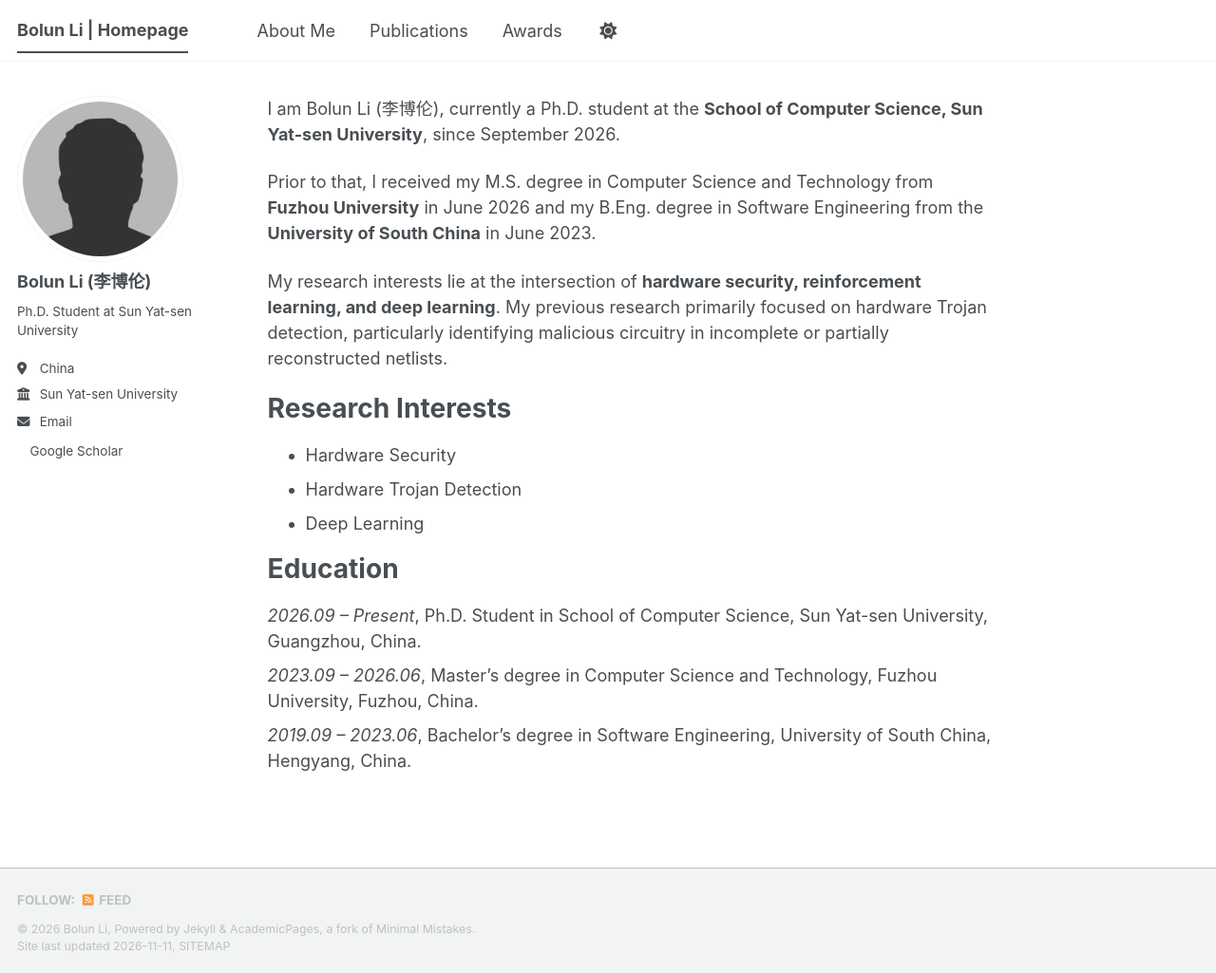
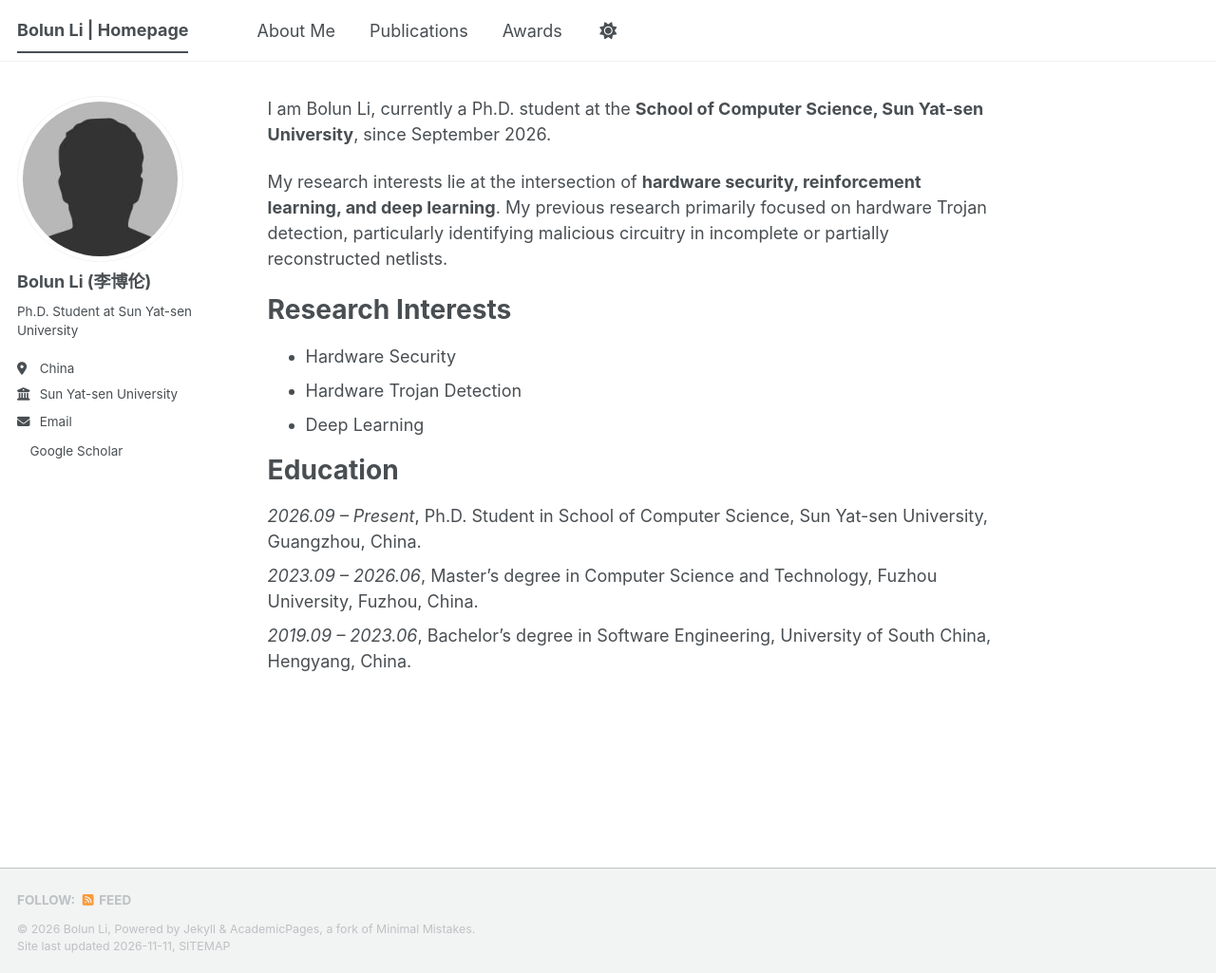
Before and after one commit to Libo32/Libo32.github.io, a Jekyll site: the page built from _pages/about.md, in a window 1280 px wide and 1025 px high. Shown: the whole window at 95% size. Built offline with Jekyll 4.4.1, drawn with Linux system fonts in a browser that asks for light colours; a script bundle is joined from its source files by our own code; a style sheet for code colours, icons or effects is not loaded.

Commit message:
Simplify introduction in about.md
Removed the Chinese characters from the introduction.

```diff
--- a/_pages/about.md
+++ b/_pages/about.md
@@ -8,9 +8,7 @@ redirect_from:
 ---
 
 
-I am Bolun Li (李博伦), currently a Ph.D. student at the **School of Computer Science, Sun Yat-sen University**, since September 2026.
-
-Prior to that, I received my M.S. degree in Computer Science and Technology from **Fuzhou University** in June 2026 and my B.Eng. degree in Software Engineering from the **University of South China** in June 2023.
+I am Bolun Li, currently a Ph.D. student at the **School of Computer Science, Sun Yat-sen University**, since September 2026.
 
 My research interests lie at the intersection of **hardware security, reinforcement learning, and deep learning**. My previous research primarily focused on hardware Trojan detection, particularly identifying malicious circuitry in incomplete or partially reconstructed netlists.
 
```
